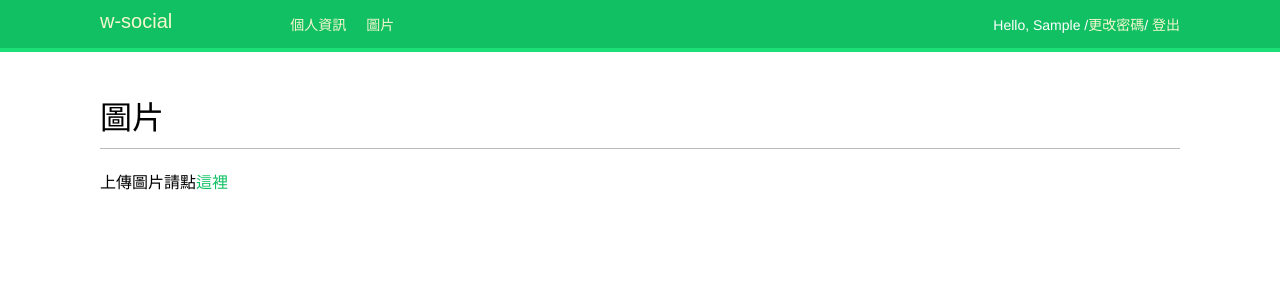
After one commit to dv6230/django_social_website, a Django app: page /image/list/ in a window 1280 px wide. The commit adds this page. Shown: the top 300 px of the page. Run offline with Django 3.2, Linux system fonts and the light colour scheme; the visitor is signed in with stand-in values (Sample User, id 1).

Commit message:
圖片檢視與列表

```diff
--- a/account/templates/base.html
+++ b/account/templates/base.html
@@ -12,7 +12,7 @@
     {% if request.user.is_authenticated %}
     <ul class="menu">
         <li><a href="{% url 'dashboard' %}">個人資訊</a></li>
-        <li><a href="#">圖片</a></li>
+        <li><a href="{% url 'image_list' %}">圖片</a></li>
     </ul>
     {% endif %}
     <span class="user">
--- a/django_social_website/settings.py
+++ b/django_social_website/settings.py
@@ -45,7 +45,6 @@ AUTHENTICATION_BACKENDS = [
     'django.contrib.auth.backends.ModelBackend',
     'account.authentication.EmailAuthBackend',
 ]
-
 
 MIDDLEWARE = [
     'django.middleware.security.SecurityMiddleware',
@@ -137,4 +136,4 @@ LOGIN_URL = '/account/login'
 LOGOUT_URL = '/account/login'
 
 MEDIA_URL = '/media/'
-MEDIA_ROOT = os.path.join(BASE_DIR,'media')
+MEDIA_ROOT = os.path.join(BASE_DIR, 'media')
--- a/django_social_website/urls.py
+++ b/django_social_website/urls.py
@@ -15,6 +15,8 @@ Including another URLconf
 """
 from django.contrib import admin
 from django.urls import path, include
+from django.contrib.staticfiles.urls import static , staticfiles_urlpatterns
+from .settings import MEDIA_ROOT , MEDIA_URL
 from account import views
 
 urlpatterns = [
@@ -23,3 +25,6 @@ urlpatterns = [
     path('image/',include('image.urls')),
     # path('social-auth',include('social_django.urls'),namespace='social')
 ]
+
+urlpatterns += staticfiles_urlpatterns()
+urlpatterns += static(MEDIA_URL,document_root=MEDIA_ROOT)
--- /dev/null
+++ b/image/templates/image/image_detail.html
@@ -0,0 +1,5 @@
+{% extends 'base.html' %}
+{% block title %}圖片資訊{% endblock %}
+{% block content %}
+<img src="{{ image.image.ulr }}" class="image-detail">
+{% endblock %}
--- /dev/null
+++ b/image/templates/image/image_list.html
@@ -0,0 +1,6 @@
+{% extends 'base.html' %}
+{% block title %}圖片列表{% endblock %}
+{% block content %}
+<h1>圖片</h1>
+<p>上傳圖片請點<a href="{% url 'image_upload' %}">這裡</a></p>
+{% endblock %}
--- a/image/templates/image/image_upload.html
+++ b/image/templates/image/image_upload.html
@@ -1,5 +1,5 @@
 {% extends 'base.html' %}
-
+{% block title %}上傳圖片{% endblock %}
 {% block content %}
 <form method="POST" enctype="multipart/form-data">
     {% csrf_token %}
--- a/image/templates/image/image_upload_done.html
+++ b/image/templates/image/image_upload_done.html
@@ -1,5 +1,5 @@
 {% extends 'base.html' %}
-
+{% block title %}上傳成功{% endblock %}
 {% block content %}
 <h3>上傳成功</h3>
 {% endblock %}
--- a/image/urls.py
+++ b/image/urls.py
@@ -3,4 +3,6 @@ from . import views
 
 urlpatterns = [
     path('upload/', views.image_upload, name='image_upload'),
+    path('list/', views.image_list, name='image_list'),
+    path('<int:id>/<str:slug>',views.image_detail,name='image_detail'),
 ]
--- a/image/views.py
+++ b/image/views.py
@@ -1,6 +1,7 @@
 from django.contrib.auth.decorators import login_required
 from django.shortcuts import render
 from .forms import ImageForm
+from .models import Image
 
 
 # Create your views here.
@@ -19,3 +20,14 @@ def image_upload(request):
     return render(
         request, 'image/image_upload.html', {'form': form}
     )
+
+
+@login_required
+def image_list(request):
+    return render(request, 'image/image_list.html')
+
+
+@login_required
+def image_detail(request, id, slug):
+    image = Image.objects.get(id=id, slug=slug).first()
+    return render(request, 'image/image_detail.html', {'image': image})
```
Also changed, not shown: media/images/2021/09/02/118794399_168898341398730_727054826936021388_o.jpg (added).
